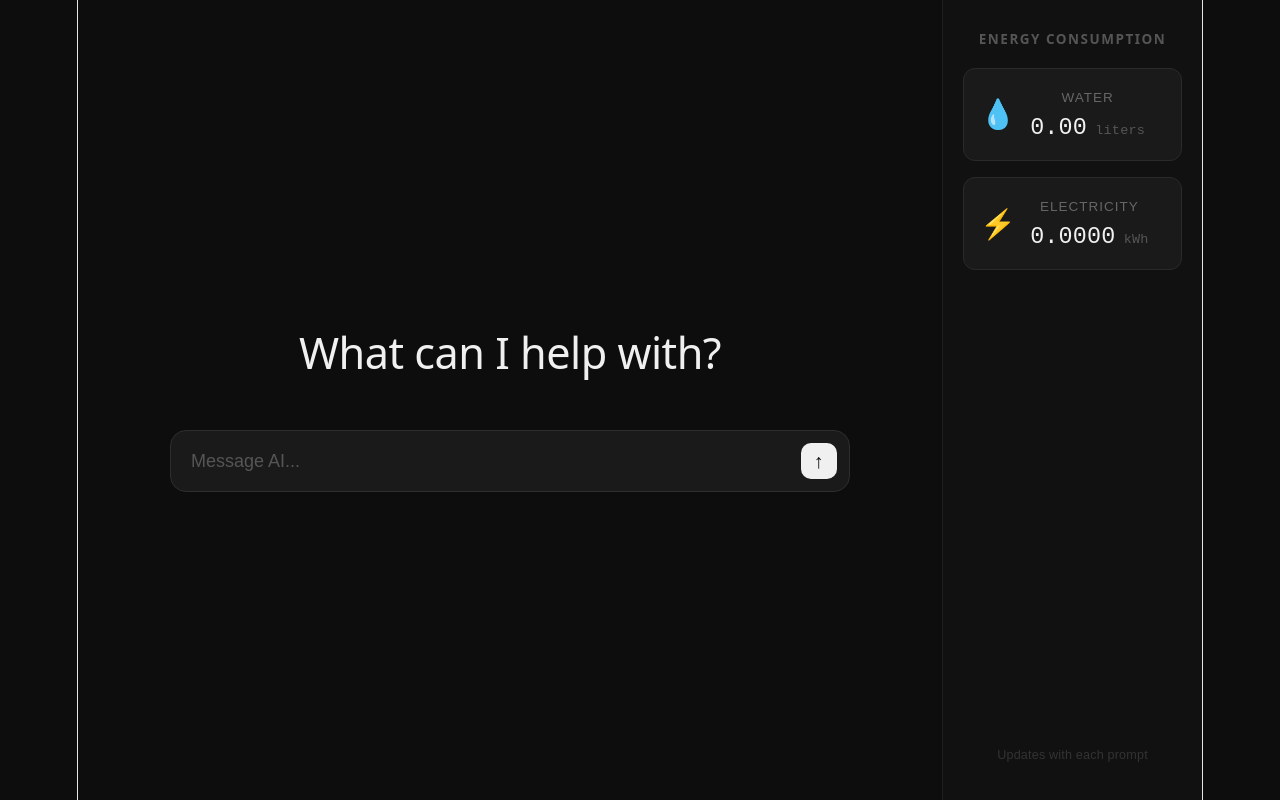
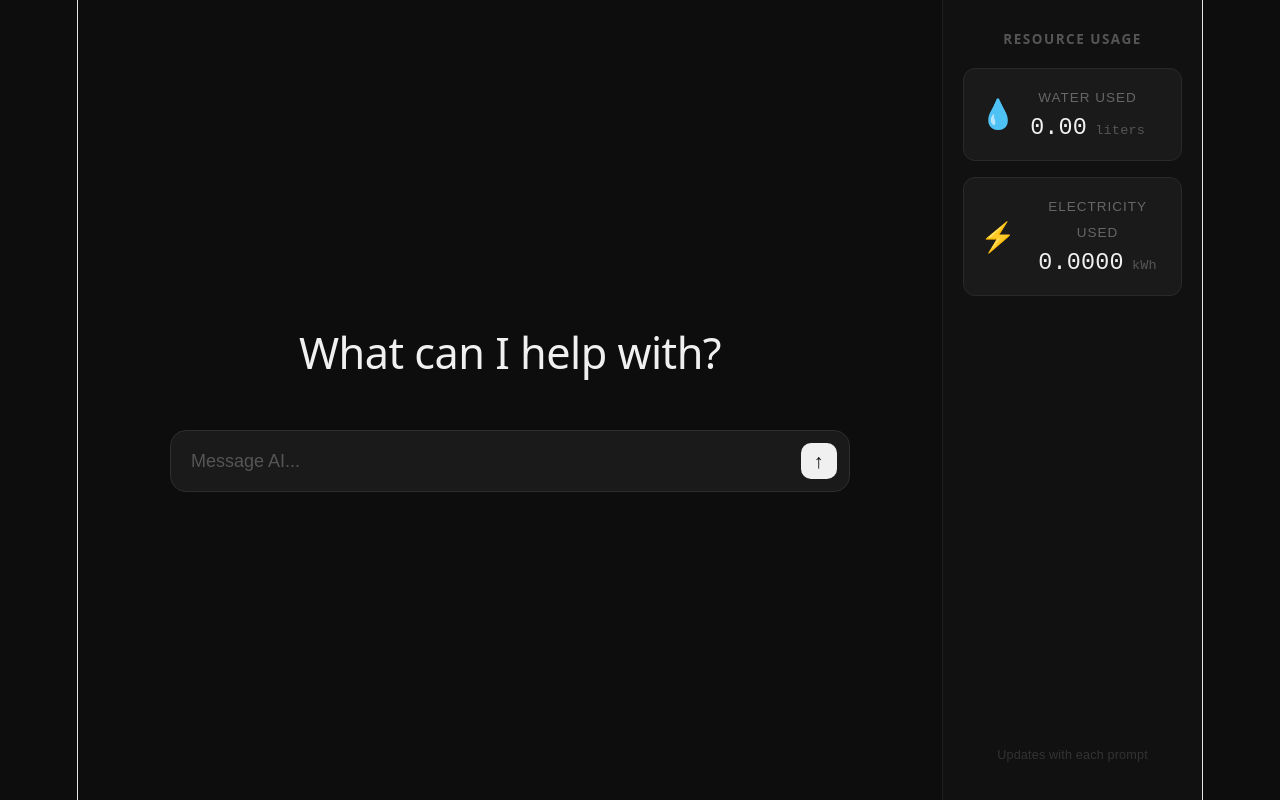
Before and after one commit to DanielABingham/AI-Energy-and-Power-Usage, a React (Vite) app: page / in a window 1280 px wide. Built offline with nearby package versions, Linux system fonts and the light colour scheme.

Commit message:
Fixed text
- Changed "Energy Consumption to Resource Usage"
- Changed "Water" to "Water Usage"
- Changed "Energy" to "Energy Usage"

```diff
--- a/src/App.jsx
+++ b/src/App.jsx
@@ -44,12 +44,12 @@ function App() {
       </main>
 
       <aside className="sidebar">
-        <h2 className="sidebar-title">Energy Consumption</h2>
+        <h2 className="sidebar-title">Resource Usage</h2>
 
         <div className="stat-card">
           <div className="stat-icon">💧</div>
           <div className="stat-info">
-            <span className="stat-label">Water</span>
+            <span className="stat-label">Water Used</span>
             <span className="stat-value">
               {energyData.water.used.toFixed(2)}
               <span className="stat-unit"> {energyData.water.unit}</span>
@@ -60,7 +60,7 @@ function App() {
         <div className="stat-card">
           <div className="stat-icon">⚡</div>
           <div className="stat-info">
-            <span className="stat-label">Electricity</span>
+            <span className="stat-label">Electricity Used</span>
             <span className="stat-value">
               {energyData.electricity.used.toFixed(4)}
               <span className="stat-unit"> {energyData.electricity.unit}</span>
```
